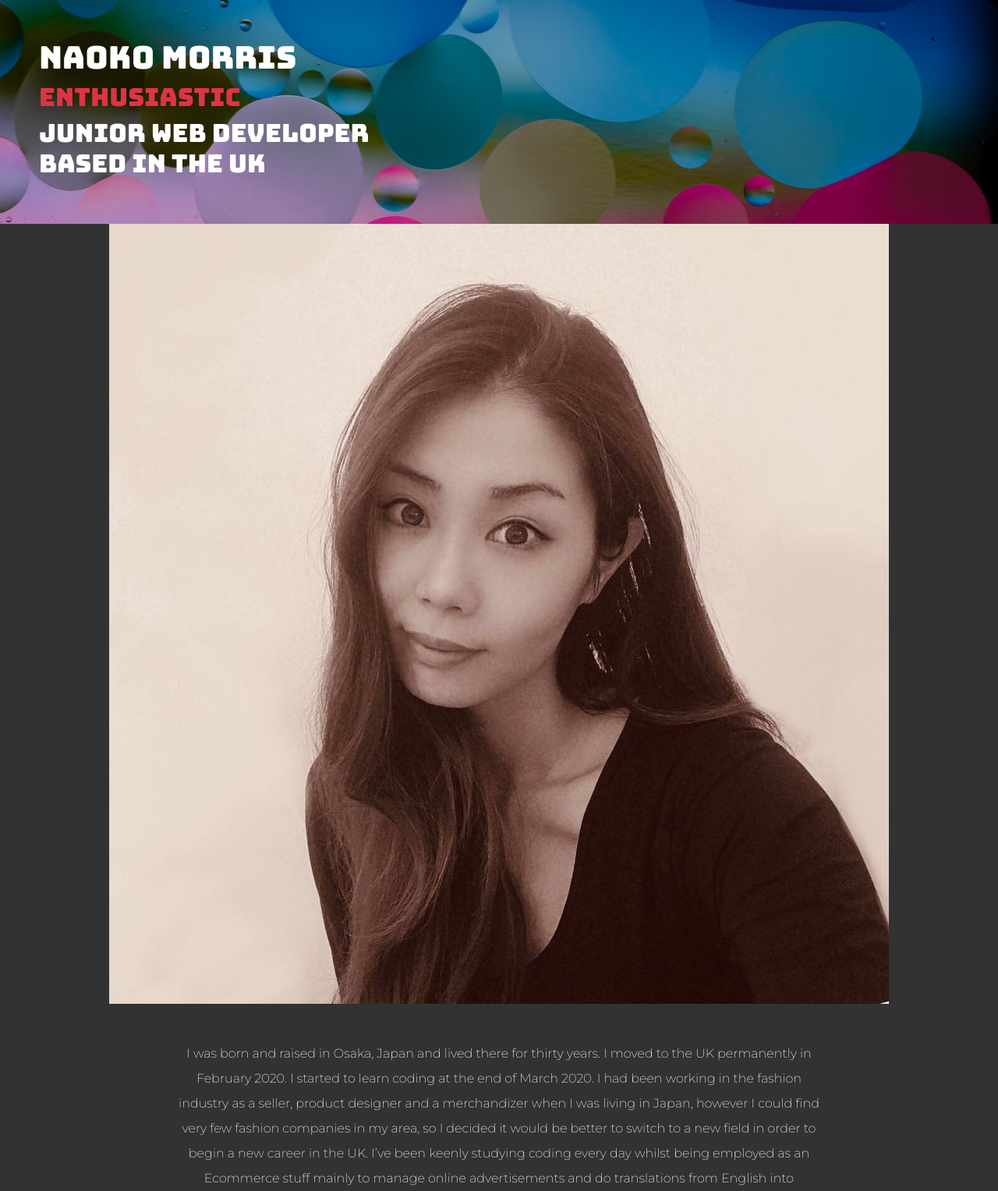
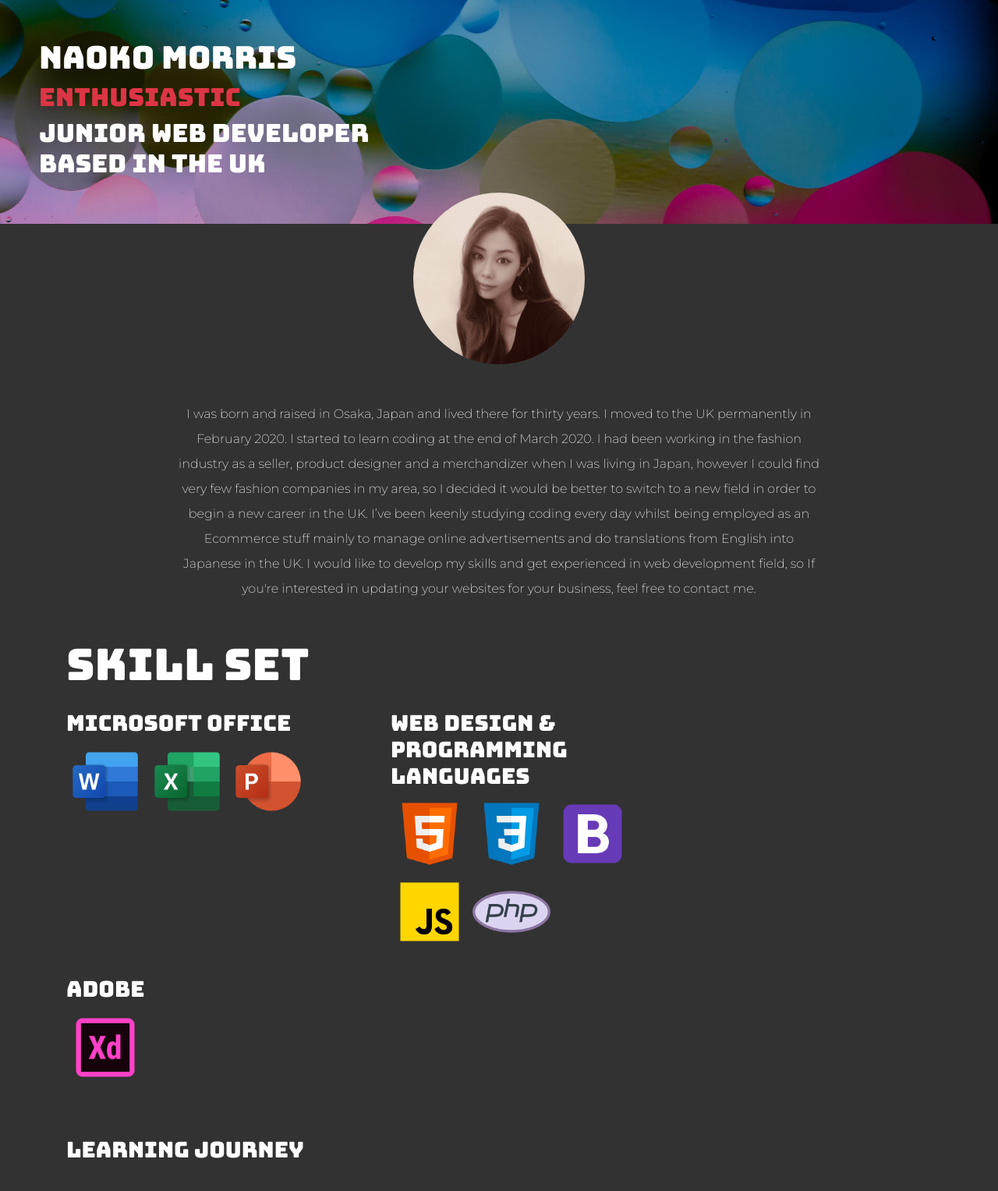
Before and after one commit to suzuran7053/suzuran7053.github.io, a PHP site: page / in a window 1280 px wide. Shown: the part 56-1583 px from the top of the page at 78% size. Run offline with PHP 8.4, Linux system fonts and the light colour scheme; some libraries are stand-ins or nearby versions.

Commit message:
Update style.css

```diff
--- a/style.css
+++ b/style.css
@@ -56,9 +56,13 @@ h3 {
     background-repeat: no-repeat;
 }
 
-#aboutme.p{
-    width: 90vw;
+.profile {
+    width: 20vw;
+    max-width: 220px;
+    border-radius: 999px;
+    margin-top: -40px;
 }
+
 
 section>div {
     width: 65vw;
```
